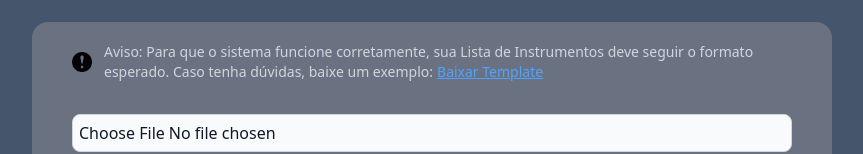
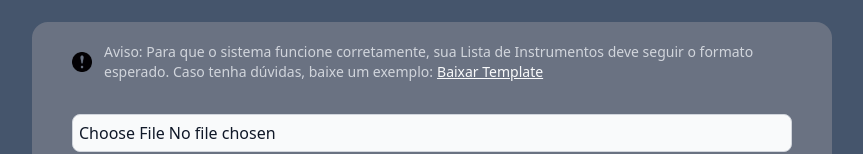
Before and after one commit to HugoLima-590/folhadedados, a React (Vite) app in the folder automacao_fd_ld/: page / in a window 1280 px wide. Shown: the part 218-372 px from the top of the page, without its empty margins (208-1071 px from the left). Built offline with nearby package versions, Linux system fonts and the light colour scheme.

Commit message:
mudar cor do link

```diff
--- a/automacao_fd_ld/src/components/TelaInputExcel.jsx
+++ b/automacao_fd_ld/src/components/TelaInputExcel.jsx
@@ -21,7 +21,7 @@ export default function TelaInputExcel() {
                         download
                         target="_blank"
                         rel="noopener noreferrer"
-                        className="text-blue-400 underline ml-1"
+                        className="text-gray-50 underline ml-1"
                     >
                         Baixar Template
                     </a>
```
